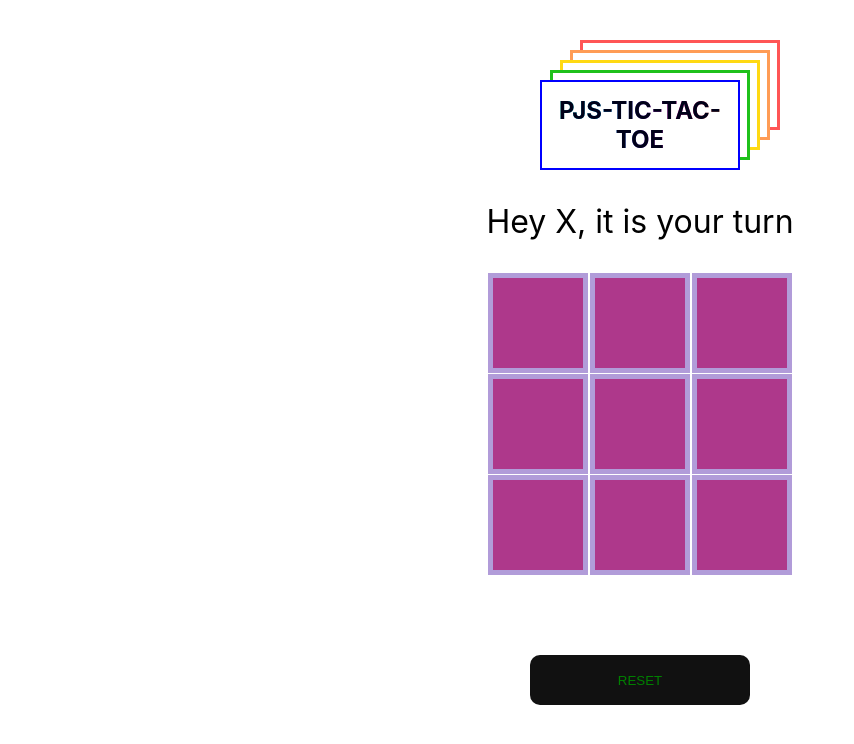
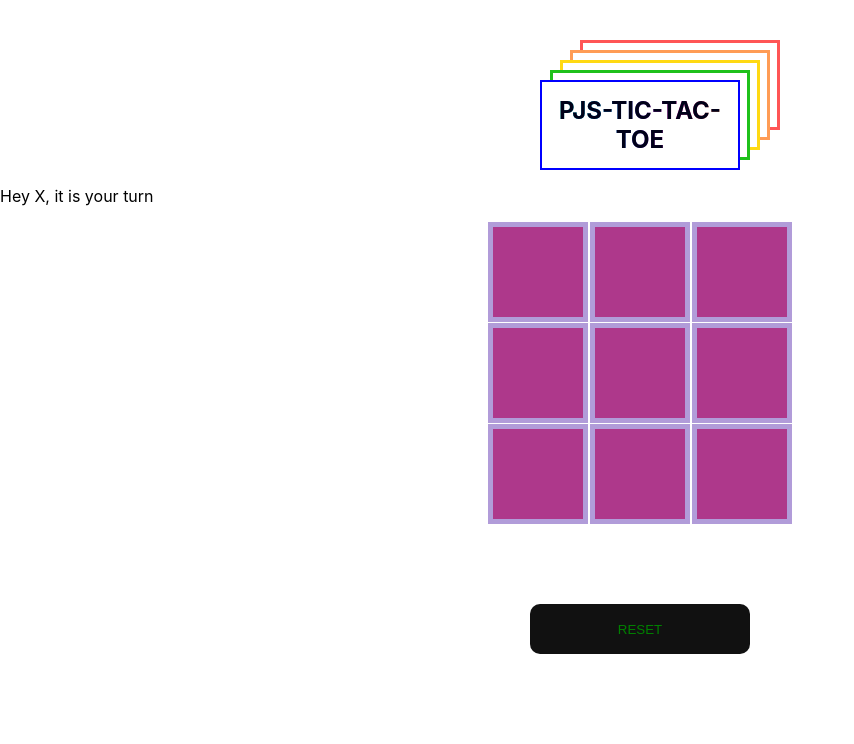
Before and after one commit to PJSalter/pjs-tic-tac-toe, a Next.js app: page / in a window 1280 px wide. Shown: the top 744 px of the page, without its empty margins (0-854 px from the left). Built offline with nearby package versions, Linux system fonts and the light colour scheme; a web font is replaced by a local one.

Commit message:
commented out global css

```diff
--- a/styles/globals.css
+++ b/styles/globals.css
@@ -42,10 +42,10 @@ a {
   grid-area: 1 / 1 / 2 / 2;
 } */
 
-p {
+/* p {
   font-size: 2rem;
   text-align: center;
-}
+} */
 
 .reset {
   width: 220px;
```
